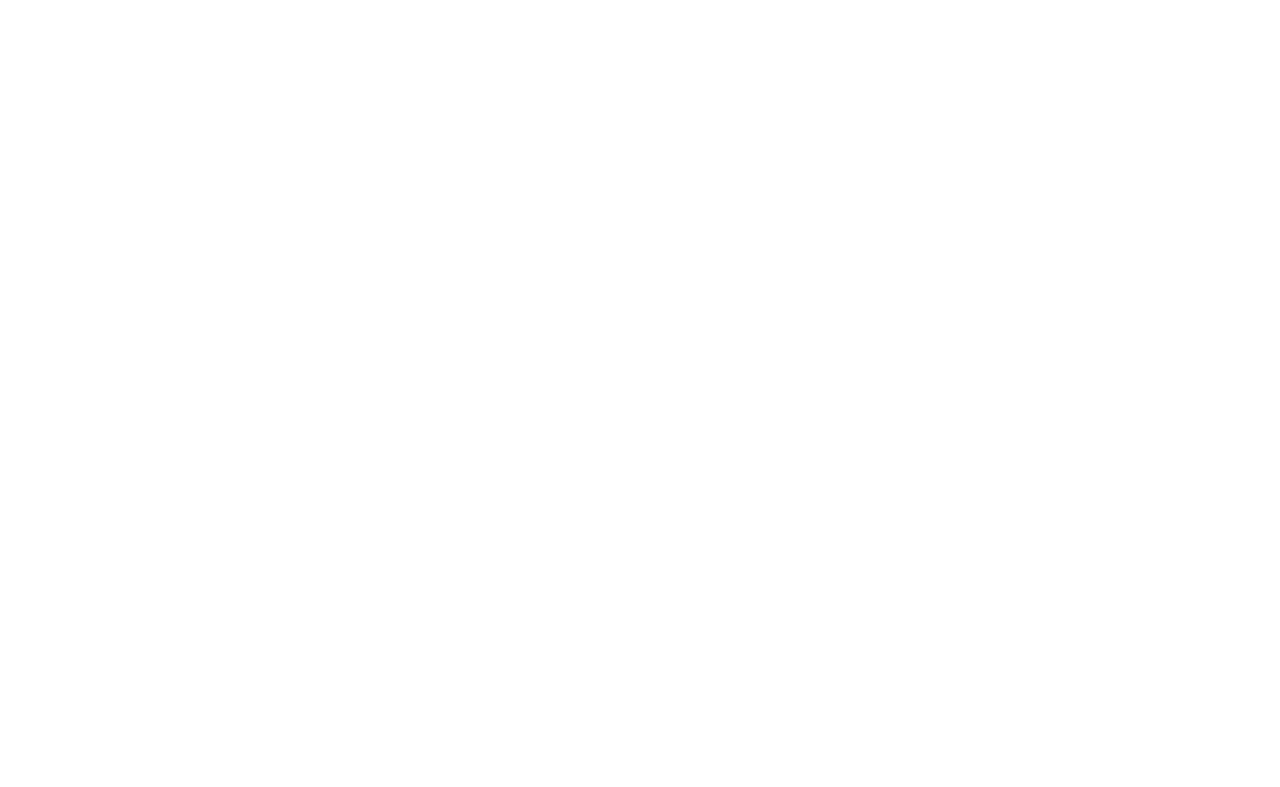
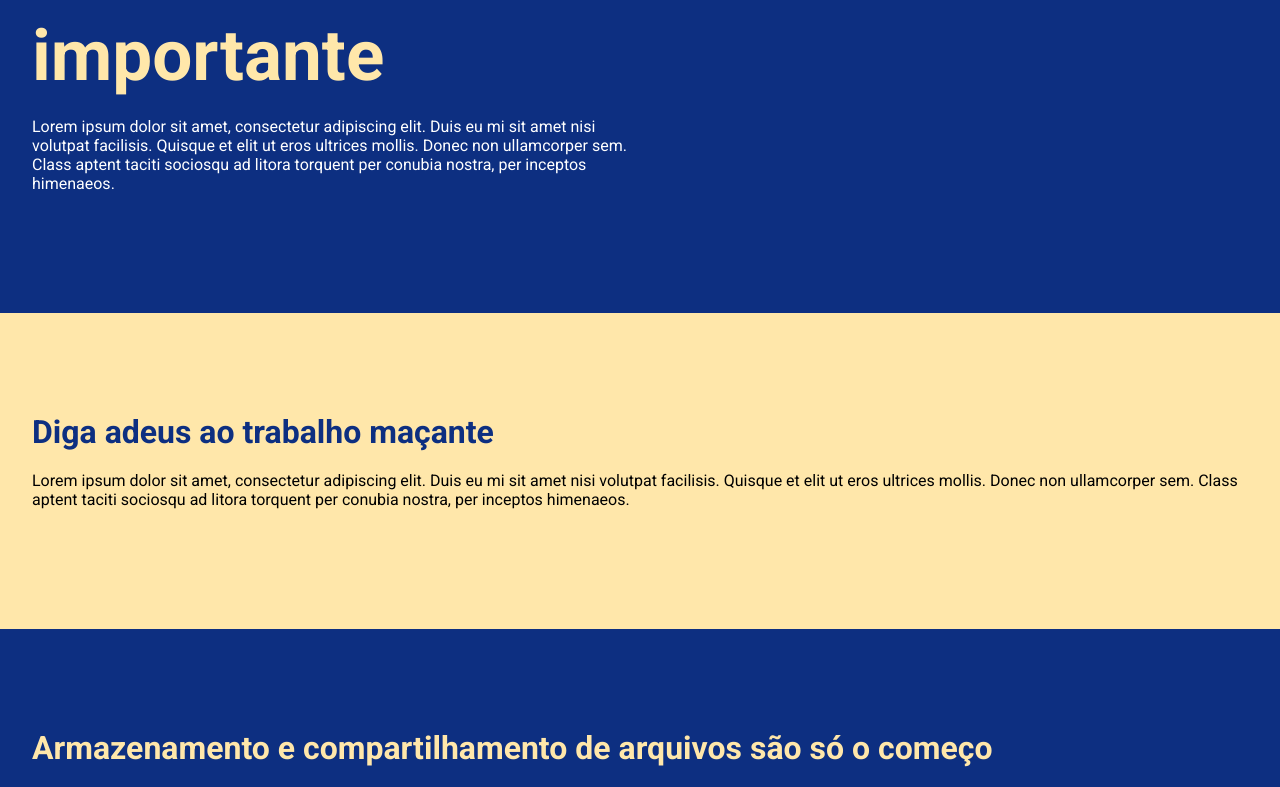
Before and after one commit to filipesalesaraujo/ui-clone-dropbox, a React (Create React App) app: page / in a window 1280 px wide. Shown: the part 365-1152 px from the top of the page. Before the commit the page ends 800 px from the top, so only its background shows below. Built offline with nearby package versions, Linux system fonts and the light colour scheme.

Commit message:
criando as secoes

```diff
--- a/src/App.tsx
+++ b/src/App.tsx
@@ -1,10 +1,37 @@
 import React from "react";
+import Section from "./components/Section";
 import GlobalStyles from "./styles/GlobalStyles";
+
+import data from "./data";
 
 function App() {
   return (
     <>
-      <h1>ui-clone-dropbox</h1>
+      <Section
+        variant="blue"
+        title={data[0].title}
+        description={data[0].description}
+      />
+      <Section
+        variant="beige"
+        title={data[1].title}
+        description={data[1].description}
+      />
+      <Section
+        variant="blue"
+        title={data[2].title}
+        description={data[2].description}
+      />
+      <Section
+        variant="white"
+        title={data[3].title}
+        description={data[3].description}
+      />
+      <Section
+        variant="black"
+        title={data[4].title}
+        description={data[4].description}
+      />
       <GlobalStyles />
     </>
   );
--- /dev/null
+++ b/src/components/Section/index.tsx
@@ -0,0 +1,22 @@
+import React from "react";
+
+import { Container, Content } from "./styles";
+
+interface Props {
+  variant: "blue" | "beige" | "white" | "black";
+  title: string;
+  description: string;
+}
+
+const Section: React.FC<Props> = ({ variant, title, description }) => {
+  return (
+    <Container className={variant}>
+      <Content>
+        <h2>{title}</h2>
+        <p>{description}</p>
+      </Content>
+    </Container>
+  );
+};
+
+export default Section;
--- /dev/null
+++ b/src/components/Section/styles.ts
@@ -0,0 +1,59 @@
+import styled from "styled-components";
+
+export const Container = styled.div`
+  --padding-top: 100px;
+  --padding-bottom: 120px;
+  --heading-font-size: 32px;
+  --content-width: 100%;
+
+  &.blue {
+    --bg-color: var(--color-primary);
+    --text-color: var(--color-tertiary);
+    --logo-color: var(--color-secondary);
+  }
+  &.beige {
+    --bg-color: var(--color-secondary);
+    --text-color: var(--color-quaternary);
+    --logo-color: var(--color-primary);
+  }
+  &.white {
+    --bg-color: var(--color-tertiary);
+    --text-color: var(--color-quaternary);
+    --logo-color: var(--color-blue);
+  }
+  &.black {
+    --bg-color: var(--color-quaternary);
+    --text-color: var(--color-tertiary);
+    --logo-color: var(--color-blue);
+  }
+
+  &:first-child {
+    --padding-top: 130px;
+    --heading-font-size: 51px;
+    @media (min-width: 1024px) {
+      --content-width: 50%;
+      --heading-font-size: 71px;
+    }
+  }
+  background: var(--bg-color);
+`;
+export const Content = styled.div`
+  z-index: 2;
+
+  position: relative;
+  max-width: 1440px;
+  margin: 0 auto;
+  > h2 {
+    font-size: var(--heading-font-size);
+    color: var(--logo-color);
+    max-width: var(--content-width);
+  }
+  > p {
+    margin-top: 20px;
+    font-size: 16px;
+    color: var(--text-color);
+    max-width: var(--content-width);
+  }
+
+  padding: var(--padding-top) 32px var(--padding-bottom);
+`;
```
